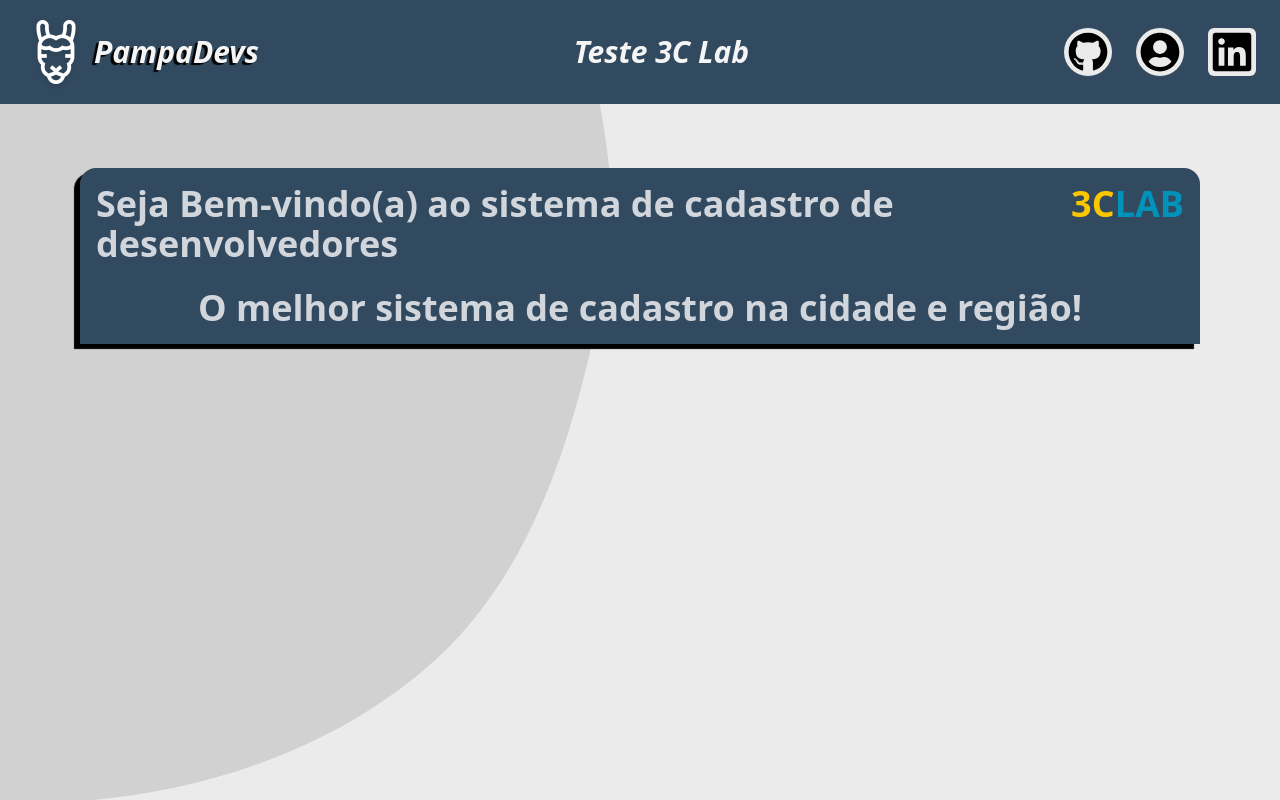
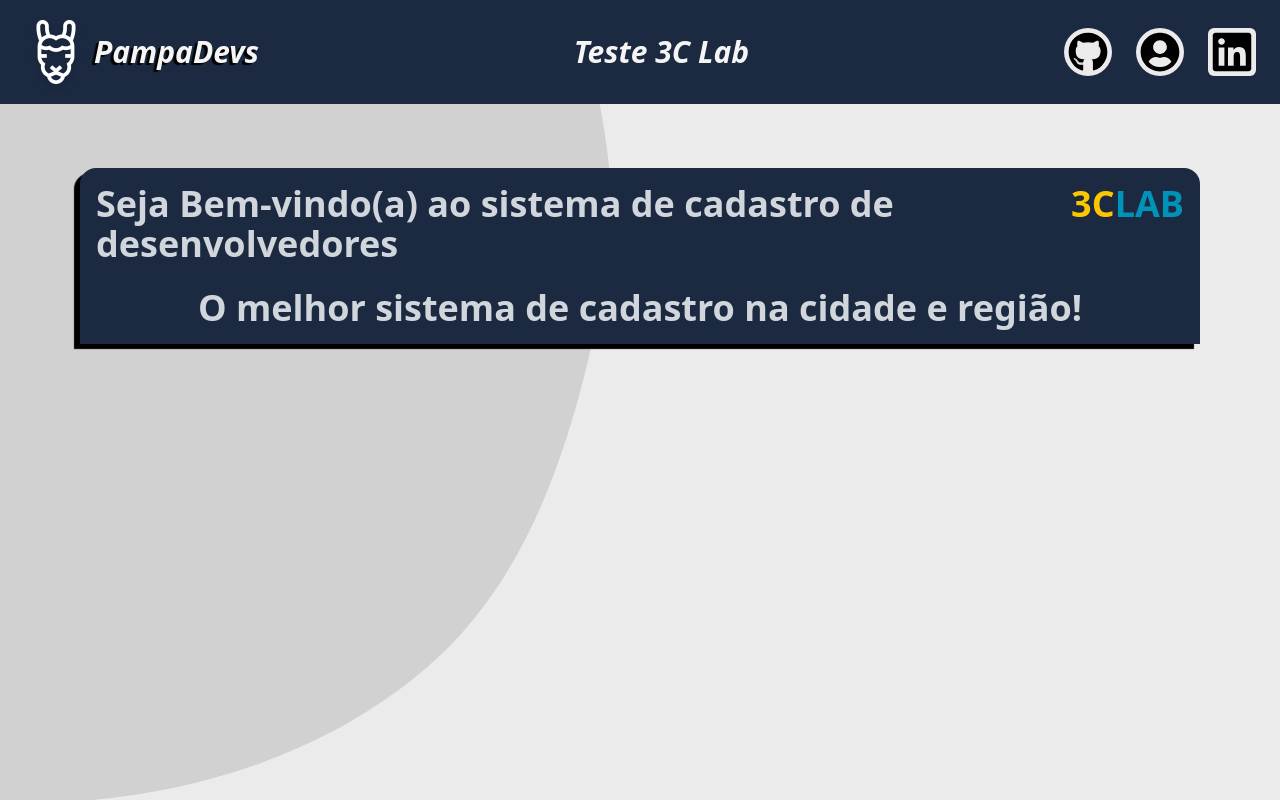
Before and after one commit to elziorocha/teste3CLab, a React (Vite) app in the folder frontend/: page / in a window 1280 px wide. Built offline with nearby package versions, Linux system fonts and the light colour scheme.

Commit message:
feat: adição de rotas no frontend;
feat: adição de rota de erro ao acessar rota inexistente;

```diff
--- a/frontend/package.json
+++ b/frontend/package.json
@@ -14,6 +14,7 @@
     "react": "^19.0.0",
     "react-dom": "^19.0.0",
     "react-icons": "^5.4.0",
+    "react-router-dom": "^6.26.1",
     "tailwindcss": "^4.0.6"
   },
   "devDependencies": {
--- /dev/null
+++ b/frontend/src/app/Error.jsx
@@ -0,0 +1,20 @@
+import { Link } from "react-router-dom";
+
+const Error = () => {
+  return (
+    <section className="h-screen flex items-center justify-center">
+      <div className="text-center flex flex-col gap-8">
+        <h1 className="text-2xl font-semibold">
+          Ops! Essa página não existe! Clique abaixo para voltar à página inicial!
+        </h1>
+        <Link to="/">
+          <button className="px-6 py-3 text-xl bg-primary text-defaultWhite font-semibold rounded-3xl cursor-pointer">
+            Voltar
+          </button>
+        </Link>
+      </div>
+    </section>
+  );
+};
+
+export default Error;
--- a/frontend/src/components/Home/HomeHeader.jsx
+++ b/frontend/src/components/Home/HomeHeader.jsx
@@ -3,7 +3,7 @@ import { FaGithub, FaLinkedin, FaUserCircle } from "react-icons/fa";
 
 const HomeHeader = () => {
   return (
-    <nav className="bg-secondary flex justify-between items-center py-5 px-6">
+    <nav className="bg-primary flex justify-between items-center py-5 px-6">
       <section className="flex gap-1.5 items-center">
         <img
           src={logo}
--- a/frontend/src/components/Home/HomeIntro.jsx
+++ b/frontend/src/components/Home/HomeIntro.jsx
@@ -1,7 +1,7 @@
 const HomeIntro = () => {
   return (
     <section className="flex items-center justify-center px-20">
-      <div className="flex flex-col gap-6 p-4 bg-secondary rounded-t-2xl box-shadow-box">
+      <div className="flex flex-col gap-6 p-4 bg-primary rounded-t-2xl box-shadow-box">
         <div className="text-4xl flex gap-2.5">
           <h1 className="text-gray-300 font-semibold">
             Seja Bem-vindo(a) ao sistema de cadastro de desenvolvedores
--- a/frontend/src/main.jsx
+++ b/frontend/src/main.jsx
@@ -1,10 +1,11 @@
-import { StrictMode } from 'react'
-import { createRoot } from 'react-dom/client'
-import './global.css'
-import App from './App.jsx'
+import { StrictMode } from "react";
+import { createRoot } from "react-dom/client";
+import { RouterProvider } from "react-router-dom";
+import "./global.css";
+import Router from "./router/indexRoutes";
 
-createRoot(document.getElementById('root')).render(
+createRoot(document.getElementById("root")).render(
   <StrictMode>
-    <App />
-  </StrictMode>,
-)
+    <RouterProvider router={Router} />
+  </StrictMode>
+);
--- /dev/null
+++ b/frontend/src/router/indexRoutes.jsx
@@ -0,0 +1,16 @@
+import { createBrowserRouter } from "react-router-dom";
+import Error from "../app/Error.jsx";
+import Home from "../app/Home.jsx";
+
+const Router = createBrowserRouter([
+  {
+    path: "/",
+    element: <Home />,
+  },
+  {
+    path: "*",
+    element: <Error />,
+  },
+]);
+
+export default Router;
```
Also changed, not shown: 2 other files (tests, documents, lock files or other folders).
